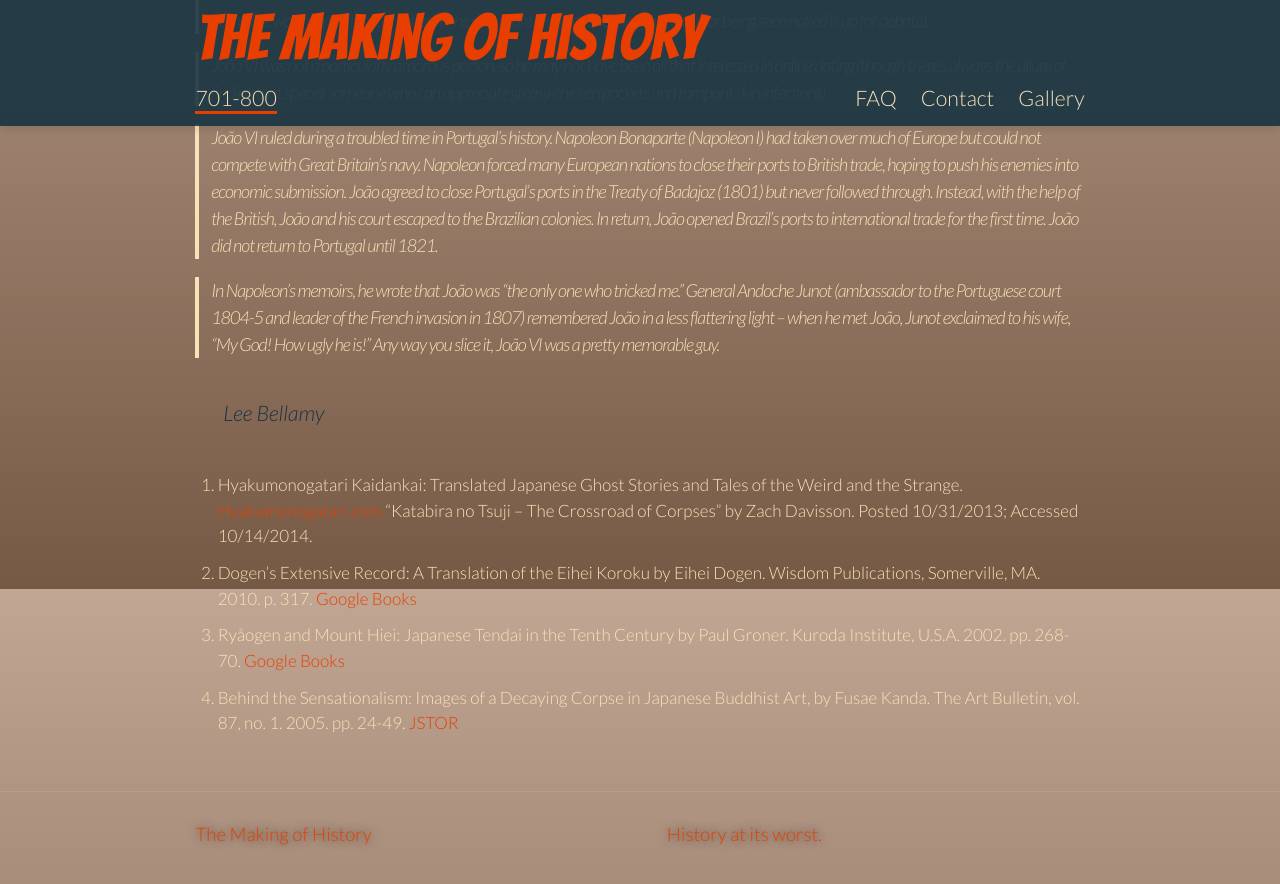
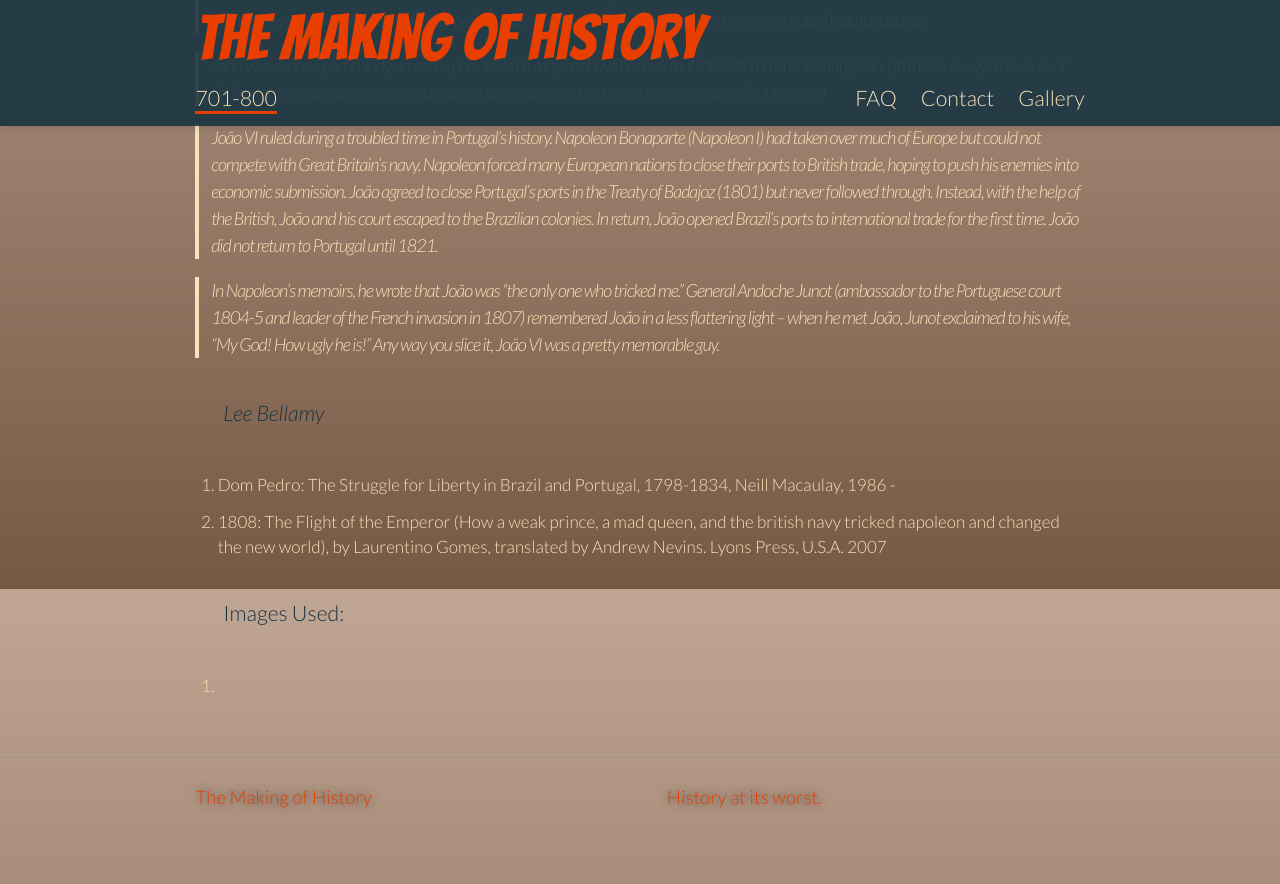
Before and after one commit to benadamstyles/making-of-history, a Jekyll site: the page built from _posts/2015-06-19-historic-hotties-dom-joao-vi-king-john-vi.md, in a window 1280 px wide and 900 px high, scrolled down 1211 px. Shown: the top 884 px of the window. Built offline with Jekyll 4.4.1, drawn with Linux system fonts in a browser that asks for light colours; some web fonts are replaced; after the commit the page ends 2074 px from its top, so only the background shows below that.

Commit message:
Updated 2015-06-19-historic-hotties-dom-joao-vi-king-john-vi.md

```diff
--- a/_posts/2015-06-19-historic-hotties-dom-joao-vi-king-john-vi.md
+++ b/_posts/2015-06-19-historic-hotties-dom-joao-vi-king-john-vi.md
@@ -23,10 +23,10 @@
 
 _Lee Bellamy_
 
-1. Hyakumonogatari Kaidankai: Translated Japanese Ghost Stories and Tales of the Weird and the Strange. [Hyakumonogatari.com](http://hyakumonogatari.com/2013/10/31/katabira-no-tsuji-the-crossroad-of-corpses/) "Katabira no Tsuji -- The Crossroad of Corpses" by Zach Davisson. Posted 10/31/2013; Accessed 10/14/2014.
+1. Dom Pedro: The Struggle for Liberty in Brazil and Portugal, 1798-1834, Neill Macaulay, 1986 -
 
-2. Dogen's Extensive Record: A Translation of the Eihei Koroku by Eihei Dogen. Wisdom Publications, Somerville, MA. 2010. p. 317. [Google Books](https://books.google.com/books?id=9nqqLwjgzQoC&pg=PA317&lpg=PA317&dq=empress+tachibana&source=bl&ots=Y7vuDkuJNG&sig=20Lmary09OLh0sO2XRWg0Bw9v0A&hl=en&sa=X&ei=JmM9VLHJDIf4yATtw4GoDQ&ved=0CEsQ6AEwBw#v=onepage&q=empress%20tachibana&f=false)
+2. 1808: The Flight of the Emperor (How a weak prince, a mad queen, and the british navy tricked napoleon and changed the new world), by Laurentino Gomes, translated by Andrew Nevins. Lyons Press, U.S.A. 2007
 
-3. Ryåogen and Mount Hiei: Japanese Tendai in the Tenth Century by Paul Groner. Kuroda Institute, U.S.A. 2002. pp. 268-70. [Google Books](https://books.google.com/books?id=B1eVBPvvFMgC&pg=PA268&dq=tachibana+kachiko&hl=en&sa=X&ei=pv4-VMXdHsX2yQSUuoJI&ved=0CB8Q6AEwAA#v=onepage&q=tachibana%20kachiko&f=false)
+Images Used:
 
-4. Behind the Sensationalism: Images of a Decaying Corpse in Japanese Buddhist Art, by Fusae Kanda. The Art Bulletin, vol. 87, no. 1. 2005. pp. 24-49. [JSTOR](http://www.jstor.org/discover/10.2307/25067154?searchUri=%2Faction%2FdoBasicSearch%3FQuery%3D%2528Behind%2Bthe%2BSensationalism%253A%2BImages%2Bof%2Ba%2BDecaying%2BCorpse%2Bin%2BJapanese%2BBuddhist%2BArt%252C%26amp%3Bprq%3D%2528Behind%2Bthe%2BSensationalism%253A%2BImages%2Bof%2Ba%2BDecaying%2BCorpse%2Bin%2BJapanese%2BBuddhist%2BArt%252C%2Bby%2BFusae%2BKanda.%2BThe%2BArt%2BBulletin%252C%2Bvol.%2B87%252C%2Bno.%2B1%252C%2B2005.%2Bpp.%2B24-49.%2529%2BAND%2Biid%253A%252810.2307%252Fi30234026%2529%26amp%3Bgroup%3Dnone%26amp%3Bso%3Drel%26amp%3Bhp%3D25%26amp%3Bfc%3Doff%26amp%3Bwc%3Don&resultItemClick=true&Search=yes&searchText=%2528Behind&searchText=the&searchText=Sensationalism%253A&searchText=Images&searchText=of&searchText=a&searchText=Decaying&searchText=Corpse&searchText=in&searchText=Japanese&searchText=Buddhist&searchText=Art%252C%2529&uid=3739928&uid=2129&uid=2134&uid=2&uid=70&uid=4&uid=3739256&sid=21106566079563)
+1.
```
